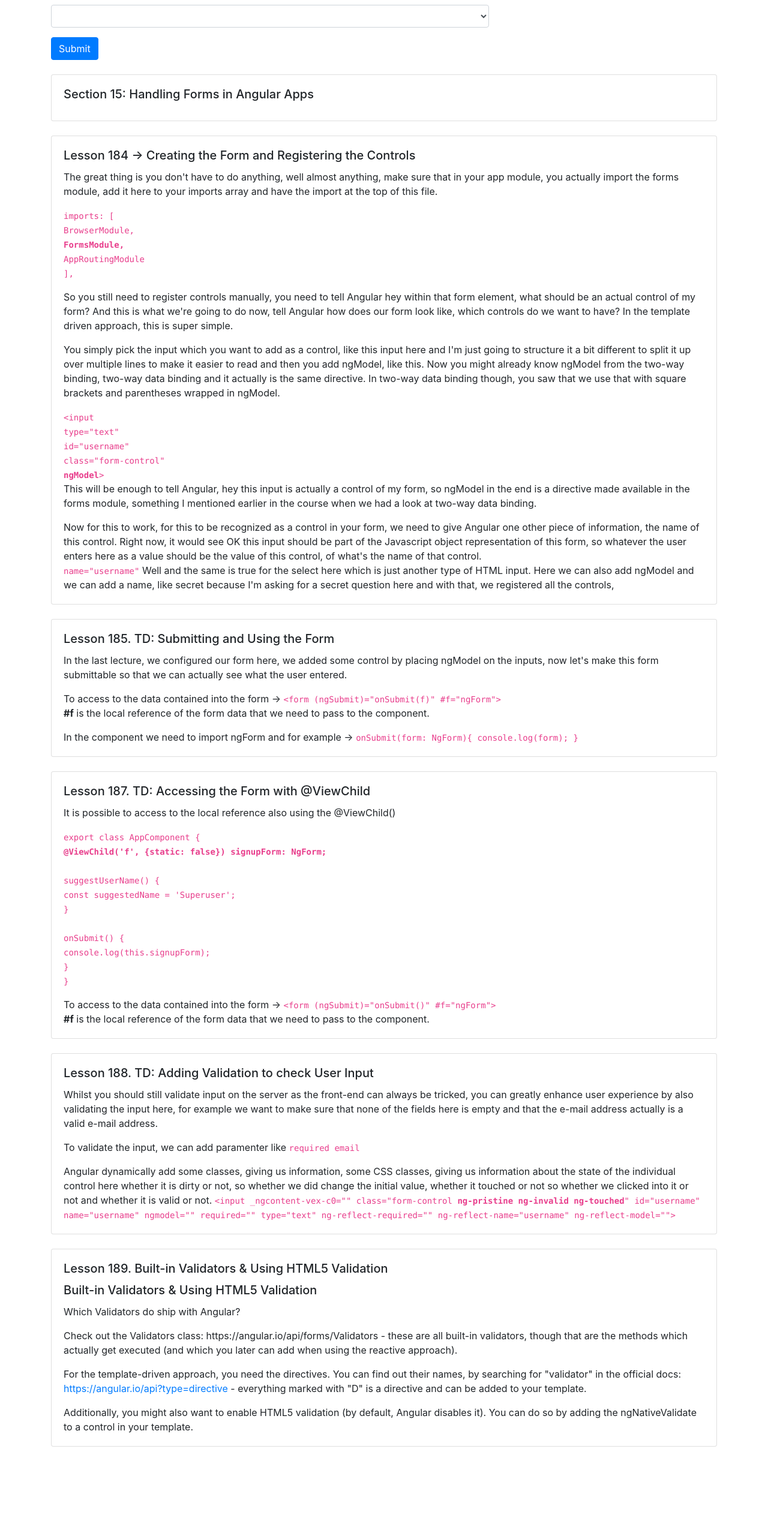
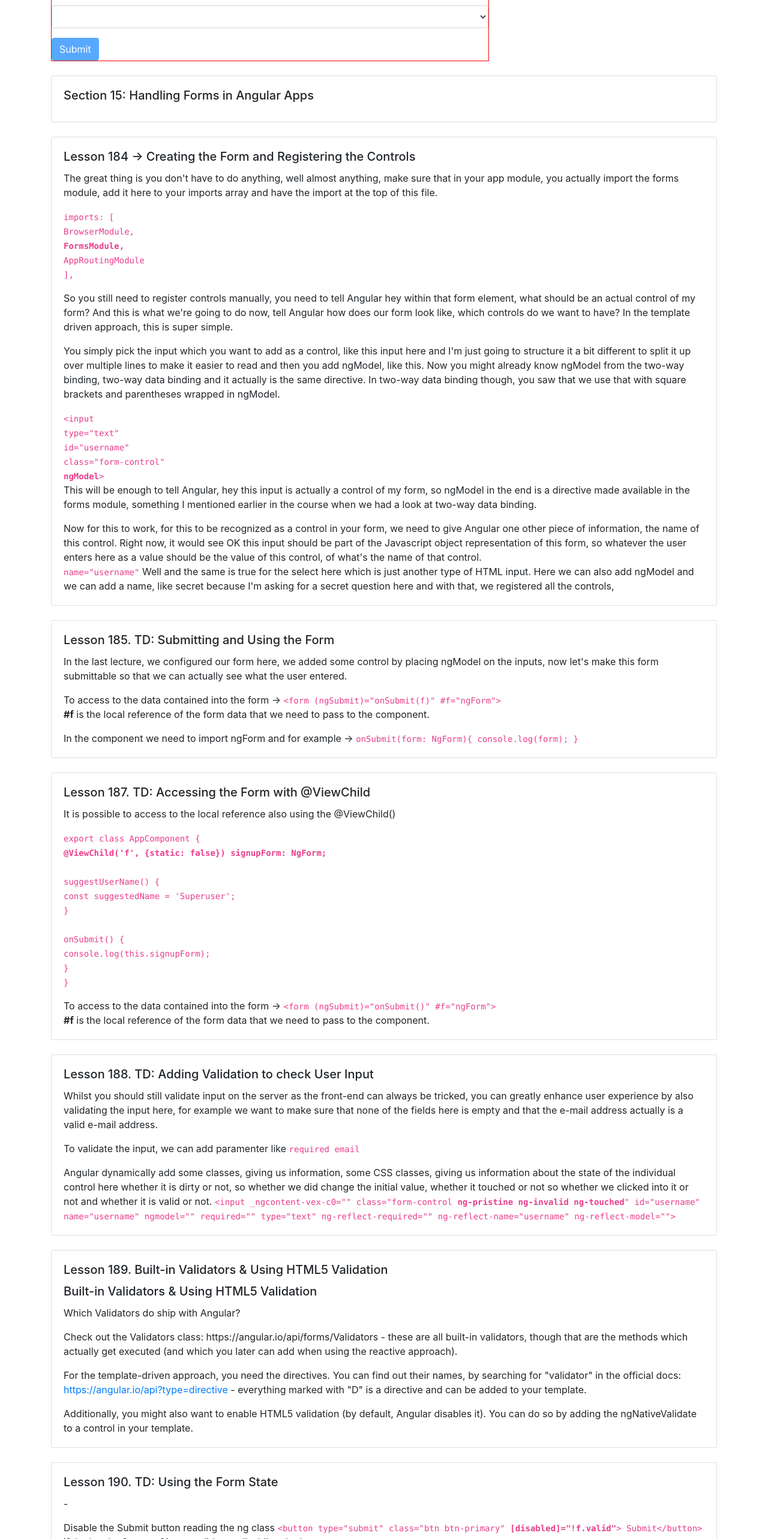
Before and after one commit to Sandro81/section15-Handling-forms-in-Angular-Apps, an Angular app: page / in a window 1280 px wide. Shown: the part 234-2800 px from the top of the page at 60% size. Before the commit the page ends 2646 px from the top, so only its background shows below. Built offline with nearby package versions, Linux system fonts and the light colour scheme.

Commit message:
section 15

```diff
--- a/src/app/app.component.css
+++ b/src/app/app.component.css
@@ -0,0 +1,3 @@
+.ng-invalid {
+  border: 1px solid red;
+}
--- a/src/app/app.component.html
+++ b/src/app/app.component.html
@@ -37,7 +37,11 @@
             <option value="teacher">Your first teacher?</option>
           </select>
         </div>
-        <button type="submit" class="btn btn-primary">Submit</button>
+        <button
+          type="submit"
+          class="btn btn-primary"
+        [disabled]="!f.valid">
+          Submit</button>
       </form>
 
 
@@ -149,6 +153,21 @@
         </div>
       </div>
 
+      <br>
+      <div class="card">
+        <div class="card-body">
+          <h5 class="card-title">Lesson 190. TD: Using the Form State </h5>
+          <p class="card-text"> - </p>
+          <p class="card-text">Disable the Submit button reading the ng class <code>&#60;button
+            type="submit"
+            class="btn btn-primary"
+            <b>[disabled]="!f.valid"</b>>
+            Submit&#60;/button> </code> if the local reference f is not valida, so disabling the button</p>
+        </div>
+      </div>
+
+
+
       <!--
       <br>
       <div class="card">
```
